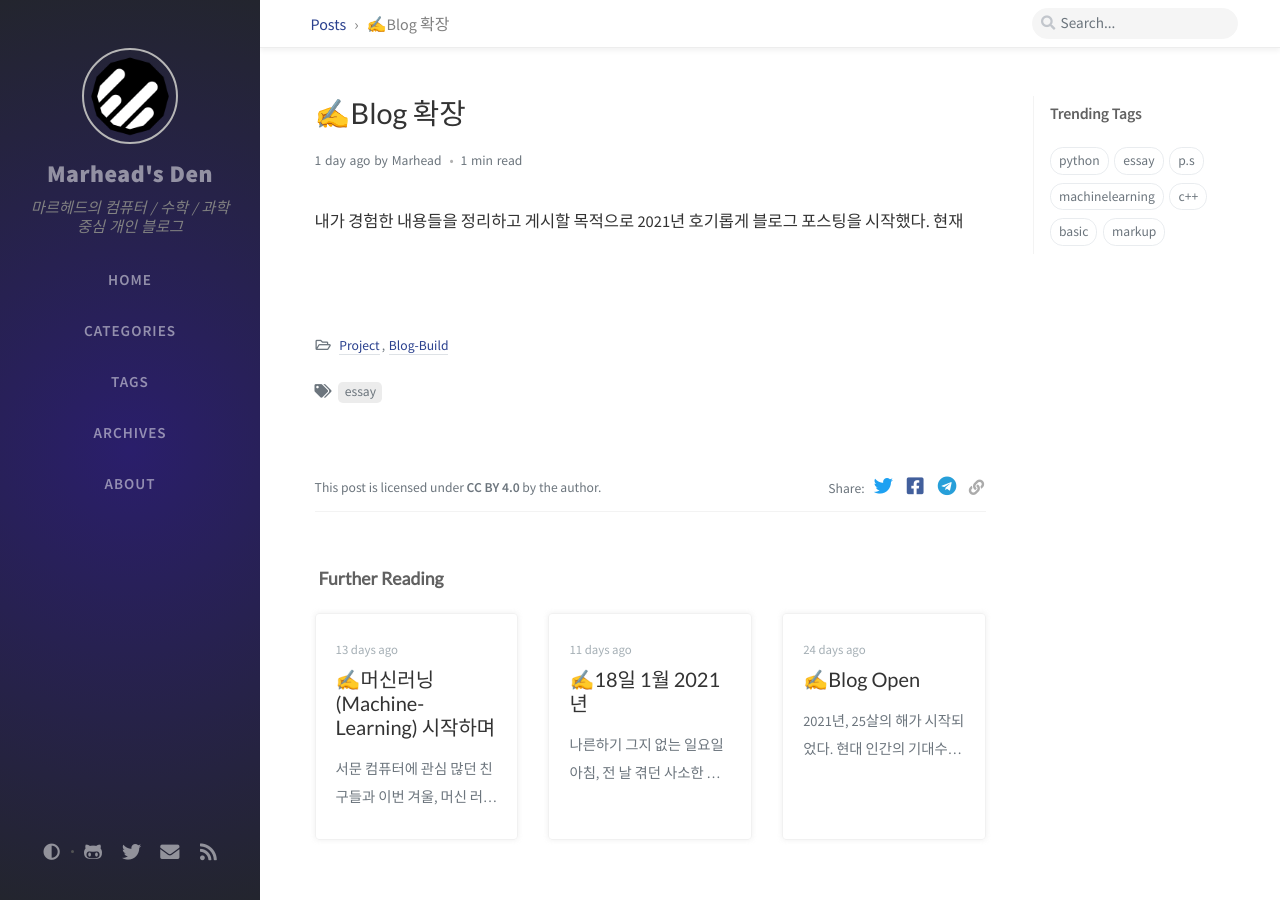
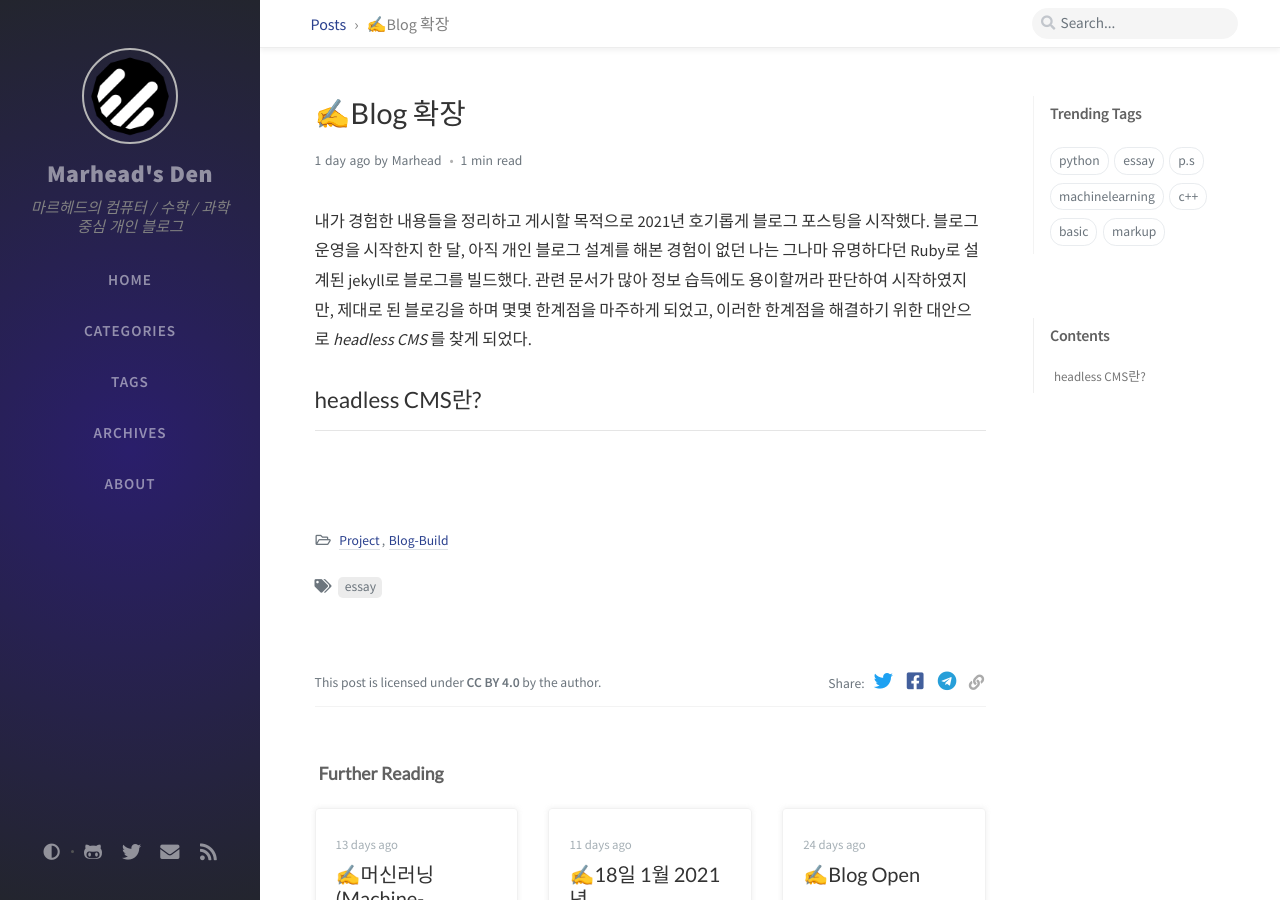
Before and after one commit to Marhead/Marhead.github.io, a Jekyll site: the page built from _posts/2021-01-27-extendblog.md, in a window 1280 px wide and 900 px high. Built offline with Jekyll 4.4.1, drawn with Linux system fonts in a browser that asks for light colours; nearby versions of some CDN libraries; comment, search, counter and statistics services are not loaded.

Commit message:
Update 2021-01-27-extendblog.md

```diff
--- a/_posts/2021-01-27-extendblog.md
+++ b/_posts/2021-01-27-extendblog.md
@@ -10,4 +10,7 @@ tags:
 date: 2021-01-27 13:00:00 +0900
 ---
 
-내가 경험한 내용들을 정리하고 게시할 목적으로 2021년 호기롭게 블로그 포스팅을 시작했다. 현재
+내가 경험한 내용들을 정리하고 게시할 목적으로 2021년 호기롭게 블로그 포스팅을 시작했다. 블로그 운영을 시작한지 한 달, 아직 개인 블로그 설계를 해본 경험이 없던 나는 그나마 유명하다던 Ruby로 설계된 jekyll로 블로그를 빌드했다. 관련 문서가 많아 정보 습득에도 용이할꺼라 판단하여 시작하였지만, 제대로 된 블로깅을 하며 몇몇 한계점을 마주하게 되었고, 이러한 한계점을 해결하기 위한 대안으로 *headless CMS*를 찾게 되었다.
+
+## headless CMS란?
+---
```
